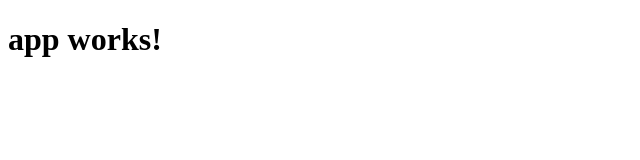
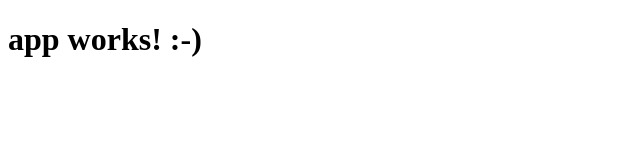
Before and after one commit to angular-schule/2017-05-angular-workshop-mannheim, an Angular app in the folder book-rating/: page / in a window 1280 px wide. Shown: the top 160 px of the page, without its empty margins (0-640 px from the left). Built offline with nearby package versions, Linux system fonts and the light colour scheme.

Commit message:
good practice, own prefix

```diff
--- a/book-rating/src/app/app.component.html
+++ b/book-rating/src/app/app.component.html
@@ -1,4 +1,6 @@
 <h1>
-  {{title}}
+  {{title}} :-)
 </h1>
+
+{{ heiss }}
 <router-outlet></router-outlet>
--- a/book-rating/src/app/app.component.ts
+++ b/book-rating/src/app/app.component.ts
@@ -1,7 +1,7 @@
 import { Component } from '@angular/core';
 
 @Component({
-  selector: 'app-root',
+  selector: 'br-root',
   templateUrl: './app.component.html',
   styleUrls: ['./app.component.css']
 })
--- a/book-rating/src/index.html
+++ b/book-rating/src/index.html
@@ -9,6 +9,6 @@
   <link rel="icon" type="image/x-icon" href="favicon.ico">
 </head>
 <body>
-  <app-root>Loading...</app-root>
+  <br-root>Loading...</br-root>
 </body>
 </html>
--- a/book-rating/tslint.json
+++ b/book-rating/tslint.json
@@ -105,13 +105,13 @@
     "directive-selector": [
       true,
       "attribute",
-      "app",
+      "br",
       "camelCase"
     ],
     "component-selector": [
       true,
       "element",
-      "app",
+      "br",
       "kebab-case"
     ],
     "use-input-property-decorator": true,
```
Also changed, not shown: book-rating/.angular-cli.json.
